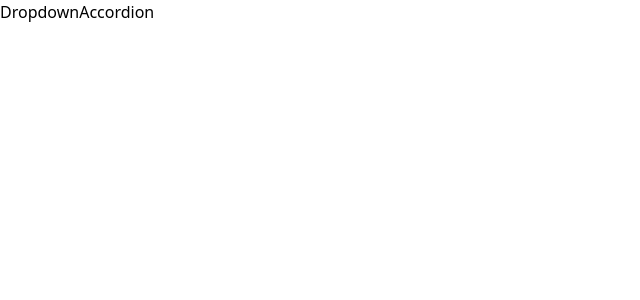
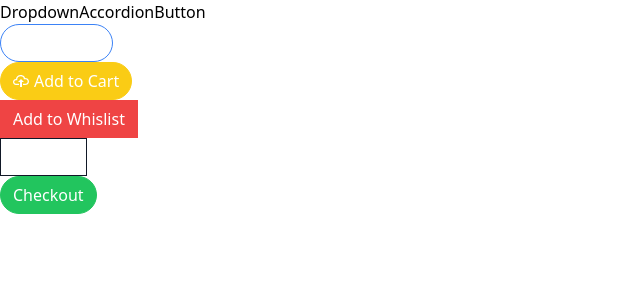
Before and after one commit to suriyaaap13/comps, a React (Create React App) app: page /button in a window 1280 px wide. Shown: the top 300 px of the page, without its empty margins (0-640 px from the left). Built offline with nearby package versions, Linux system fonts and the light colour scheme.

Commit message:
Complete navigation

```diff
--- a/src/App.js
+++ b/src/App.js
@@ -1,12 +1,30 @@
 import React from 'react';
 import { NavigationProvider } from './context/navigation';
 import Link from './components/Link';
+import Route from './components/Route';
+import AccordionPage from './pages/AccordianPage';
+import DropdownPage from './pages/DropdownPage';
+import ButtonPage from './pages/ButtonPage';
 
 export default function App() {
   return (
     <NavigationProvider>
       <Link to='/dropdown'>Dropdown</Link>
       <Link to='/accordion'>Accordion</Link>
+      <Link to='/button'>Button</Link>
+
+
+      <div>
+        <Route path='/accordion'>
+          <AccordionPage/>
+        </Route>
+        <Route path='/dropdown'>
+          <DropdownPage/>
+        </Route>
+        <Route path='/button'>
+          <ButtonPage/>
+        </Route>
+      </div>
 
     </NavigationProvider>
   )
--- /dev/null
+++ b/src/components/Route.js
@@ -0,0 +1,10 @@
+import { useContext } from 'react';
+import NavigationContext from '../context/navigation';
+
+export default function Route({ path, children }) {
+    const { currentPath } = useContext(NavigationContext);
+    if(path === currentPath){
+        return children;
+    }
+    return null;
+}
--- a/src/context/navigation.js
+++ b/src/context/navigation.js
@@ -23,6 +23,7 @@ function NavigationProvider({children}) {
 
     function navigate(to){
         window.history.pushState({}, '', to);
+        setCurrentPath(to);
     }
 
     return (
--- a/src/pages/AccordianPage.js
+++ b/src/pages/AccordianPage.js
@@ -1,4 +1,4 @@
-import { useState } from "react";
+import { useEffect, useState } from "react";
 import Accordion from "../components/Accordion";
 
 export default function AccordionPage() {
@@ -24,8 +24,6 @@ export default function AccordionPage() {
   const [ items, setItems ] = useState(content);
 
 
-
-
   return (
     <div>
       <Accordion items={items} />
--- a/src/pages/ButtonPage.js
+++ b/src/pages/ButtonPage.js
@@ -1,5 +1,5 @@
-import Button from './components/button';
-import { GoBell, GoCloudUpload, GoDatabase } from 'react-icons/go';
+import Button from '../components/Button';
+import { GoBell, GoCloudUpload } from 'react-icons/go';
 
 export default function ButtonPage() {
   return (
--- a/src/pages/DropdownPage.js
+++ b/src/pages/DropdownPage.js
@@ -1,8 +1,8 @@
 import React from 'react';
-import Dropdown from './components/Dropdown';
+import Dropdown from '../components/Dropdown';
 import { useState } from 'react';
 
-export default function Dropdown() {
+export default function DropdownPage() {
 
   const [selected, setSelected] = useState(null);
 
```
